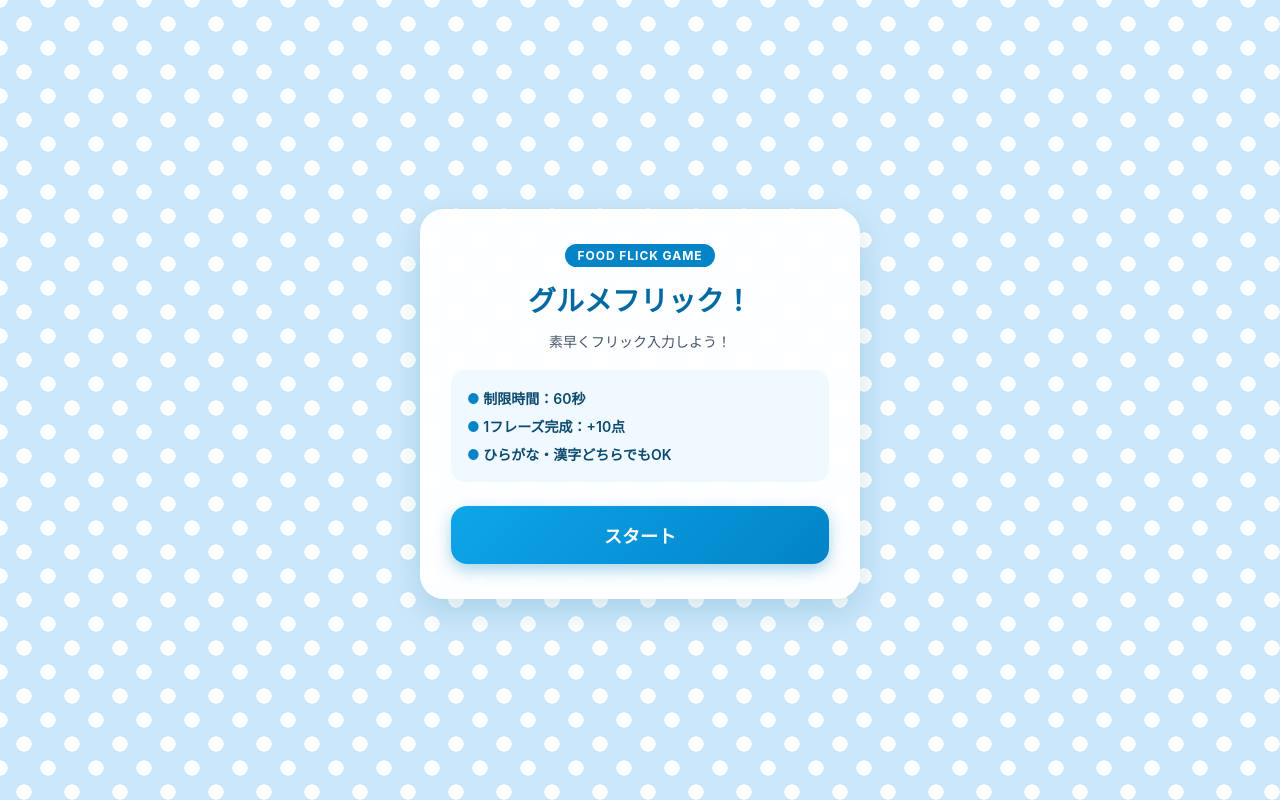
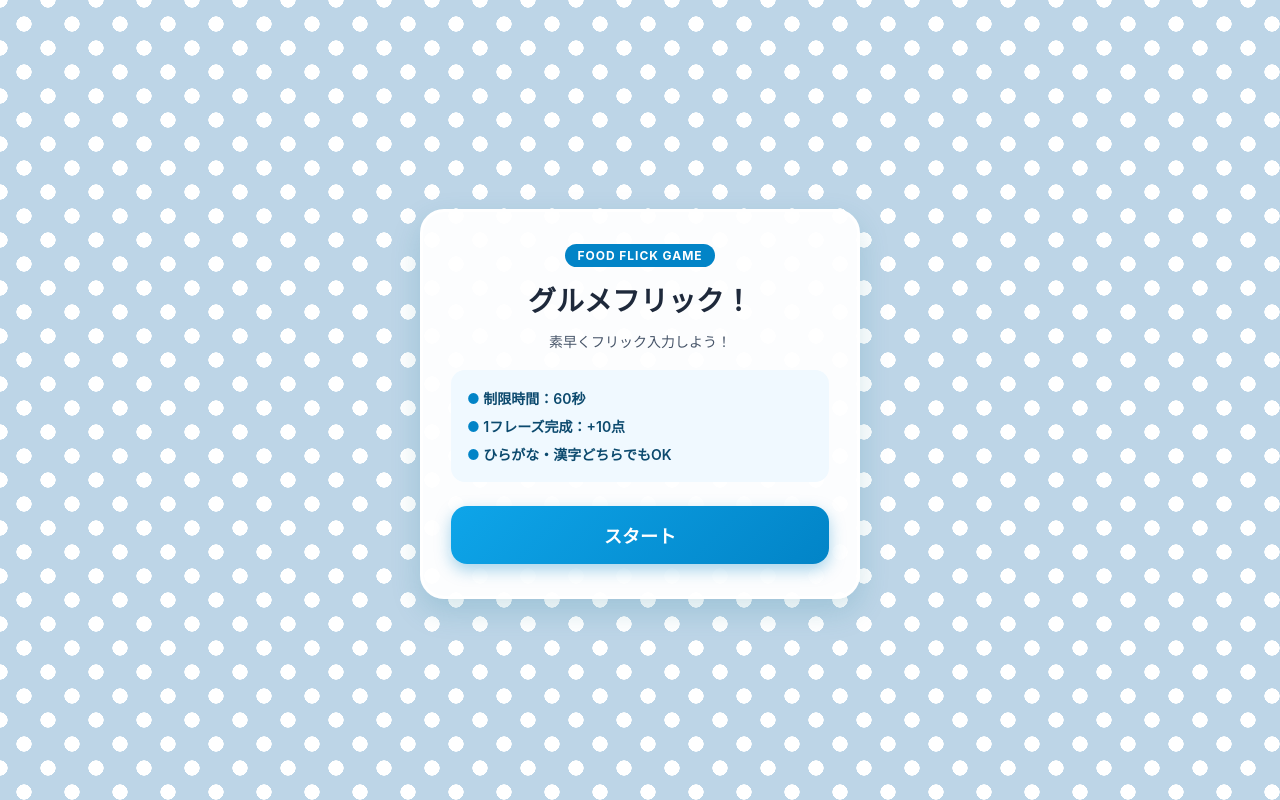
Before and after one commit to akanu-aaa/foods.app, a React (Vite) app: page / in a window 1280 px wide. Built offline with nearby package versions, Linux system fonts and the light colour scheme.

Commit message:
bug fix2

```diff
--- a/src/App.css
+++ b/src/App.css
@@ -20,7 +20,7 @@ body {
   justify-content: center;
   align-items: flex-start;
   padding: 16px;
-  background-color: #cbe7fb;
+  background-color: #bdd5e7;
   background-image: radial-gradient(#ffffff 22%, transparent 23%),
     radial-gradient(#ffffff 22%, transparent 23%);
   background-size: 48px 48px;
@@ -60,7 +60,7 @@ body {
 .title {
   font-size: 28px;
   font-weight: 800;
-  color: #0369a1;
+  color: rgb(211, 67, 59) 32, 3);
   margin-bottom: 12px;
 }
 
@@ -148,7 +148,7 @@ body {
 .stat-value {
   font-size: 22px;
   font-weight: 800;
-  color: #2bd65e;
+  color: #692bde;
 }
 
 .prompt-area {
@@ -163,7 +163,7 @@ body {
 .food-display {
   font-size: clamp(24px, 6.5vw, 32px);
   font-weight: 800;
-  color: #0f172a;
+  color: #1b2438;
   margin-bottom: 6px;
   word-break: keep-all;
 }
@@ -171,7 +171,7 @@ body {
 .food-reading {
   font-size: 15px;
   font-weight: 600;
-  color: #0284c7;
+  color: #1b2438;
 }
 
 .input-area {
@@ -226,7 +226,7 @@ body {
 .final-score {
   font-size: 48px;
   font-weight: 900;
-  color: #0284c7;
+  color: #c73302;
   line-height: 1.1;
 }
 
```
